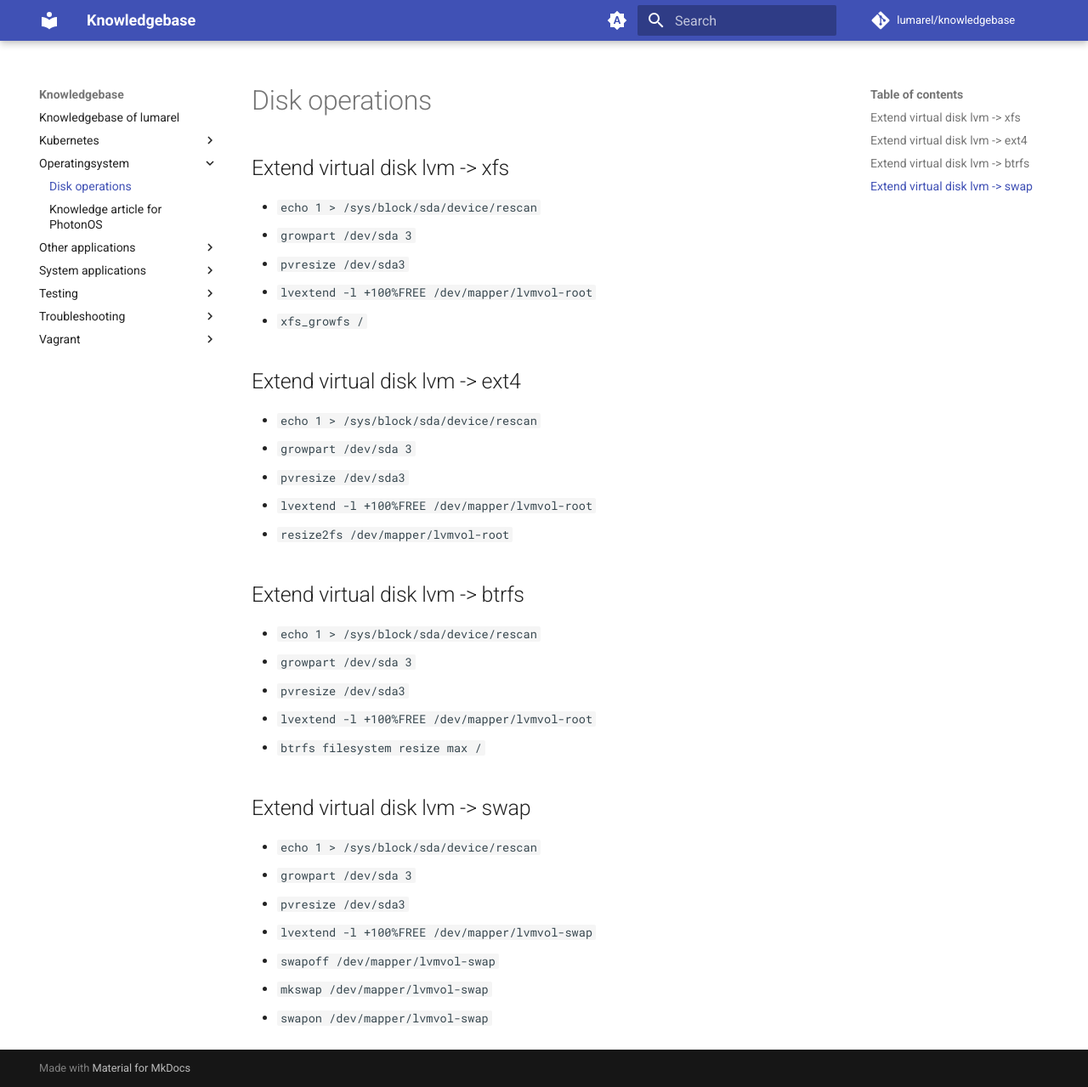
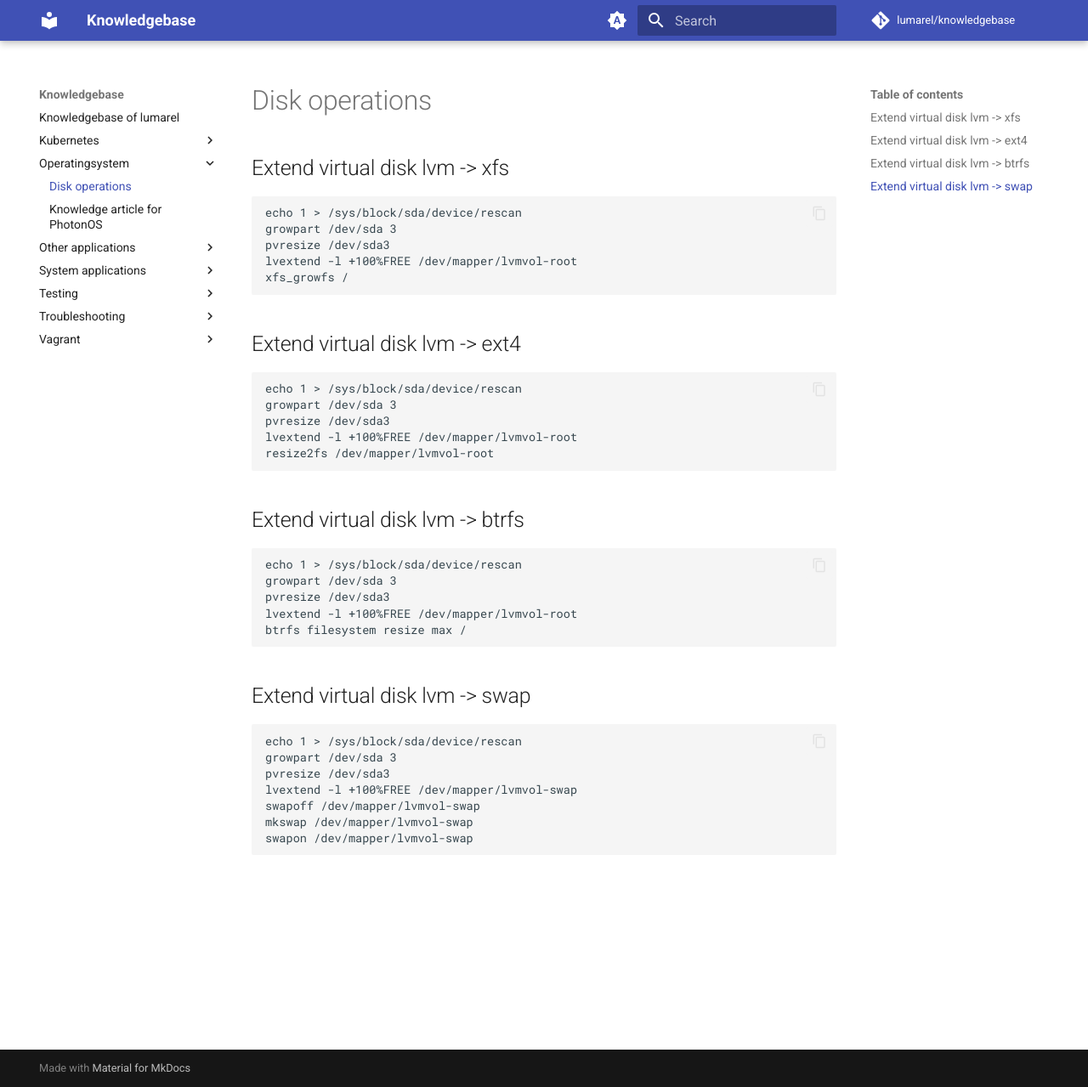
Before and after one commit to lumarel/knowledgebase, an MkDocs documentation site: the page built from docs/operatingsystem/disk.md, in a window 1280 px wide and 1279 px high. Shown: the whole window at 85% size. Built offline with MkDocs 1.6.1 and Material for MkDocs 9.7.7, drawn with Linux system fonts in a browser that asks for light colours; comment, search, counter and statistics services are not loaded.

Commit message:
Improve disk docs

````diff
--- a/docs/operatingsystem/disk.md
+++ b/docs/operatingsystem/disk.md
@@ -2,34 +2,42 @@
 
 ## Extend virtual disk lvm -> xfs
 
-- `echo 1 > /sys/block/sda/device/rescan`
-- `growpart /dev/sda 3`
-- `pvresize /dev/sda3`
-- `lvextend -l +100%FREE /dev/mapper/lvmvol-root`
-- `xfs_growfs /`
+```sh
+echo 1 > /sys/block/sda/device/rescan
+growpart /dev/sda 3
+pvresize /dev/sda3
+lvextend -l +100%FREE /dev/mapper/lvmvol-root
+xfs_growfs /
+```
 
 ## Extend virtual disk lvm -> ext4
 
-- `echo 1 > /sys/block/sda/device/rescan`
-- `growpart /dev/sda 3`
-- `pvresize /dev/sda3`
-- `lvextend -l +100%FREE /dev/mapper/lvmvol-root`
-- `resize2fs /dev/mapper/lvmvol-root`
+```sh
+echo 1 > /sys/block/sda/device/rescan
+growpart /dev/sda 3
+pvresize /dev/sda3
+lvextend -l +100%FREE /dev/mapper/lvmvol-root
+resize2fs /dev/mapper/lvmvol-root
+```
 
 ## Extend virtual disk lvm -> btrfs
 
-- `echo 1 > /sys/block/sda/device/rescan`
-- `growpart /dev/sda 3`
-- `pvresize /dev/sda3`
-- `lvextend -l +100%FREE /dev/mapper/lvmvol-root`
-- `btrfs filesystem resize max /`
+```sh
+echo 1 > /sys/block/sda/device/rescan
+growpart /dev/sda 3
+pvresize /dev/sda3
+lvextend -l +100%FREE /dev/mapper/lvmvol-root
+btrfs filesystem resize max /
+```
 
 ## Extend virtual disk lvm -> swap
 
-- `echo 1 > /sys/block/sda/device/rescan`
-- `growpart /dev/sda 3`
-- `pvresize /dev/sda3`
-- `lvextend -l +100%FREE /dev/mapper/lvmvol-swap`
-- `swapoff /dev/mapper/lvmvol-swap`
-- `mkswap /dev/mapper/lvmvol-swap`
-- `swapon /dev/mapper/lvmvol-swap`
+```sh
+echo 1 > /sys/block/sda/device/rescan
+growpart /dev/sda 3
+pvresize /dev/sda3
+lvextend -l +100%FREE /dev/mapper/lvmvol-swap
+swapoff /dev/mapper/lvmvol-swap
+mkswap /dev/mapper/lvmvol-swap
+swapon /dev/mapper/lvmvol-swap
+```
````
